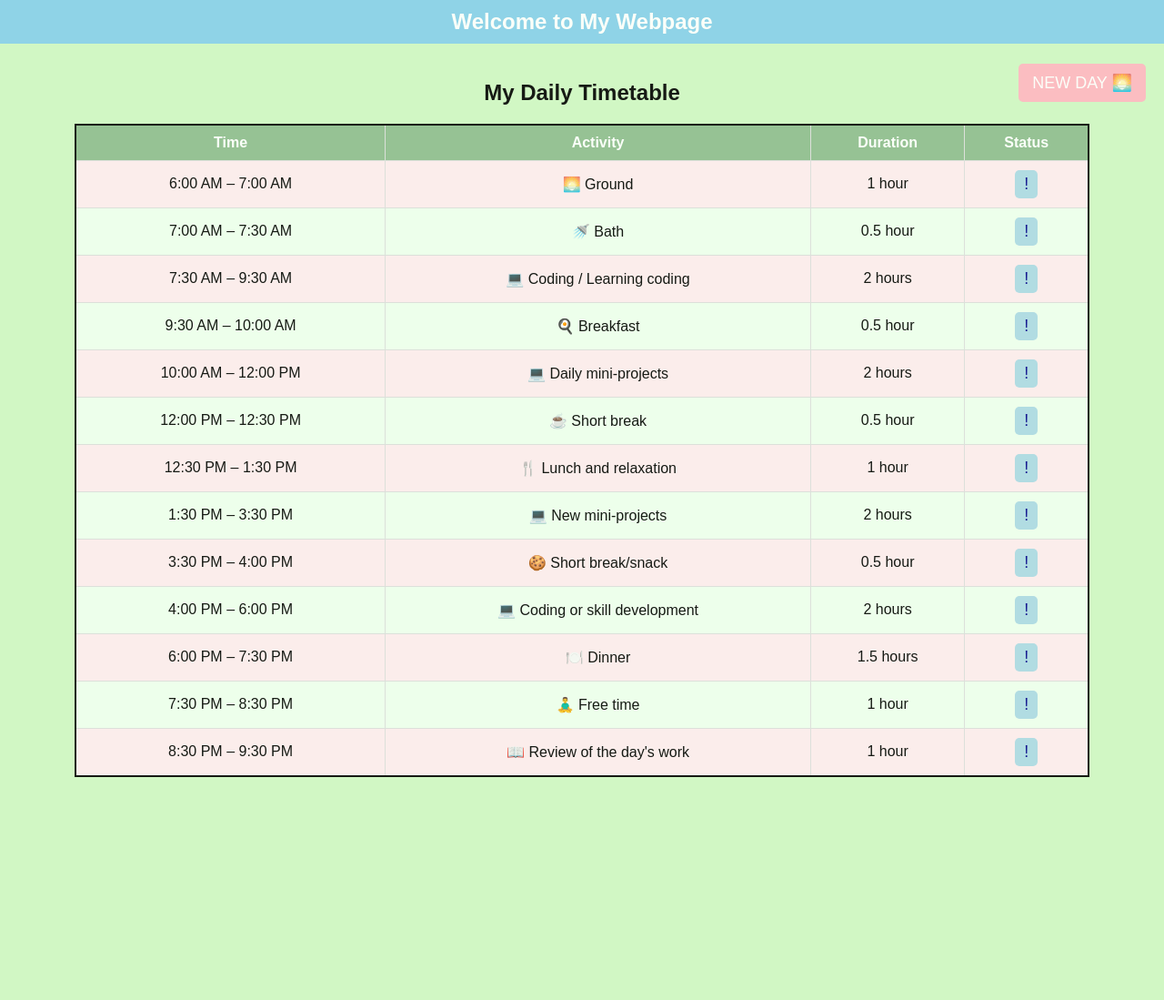
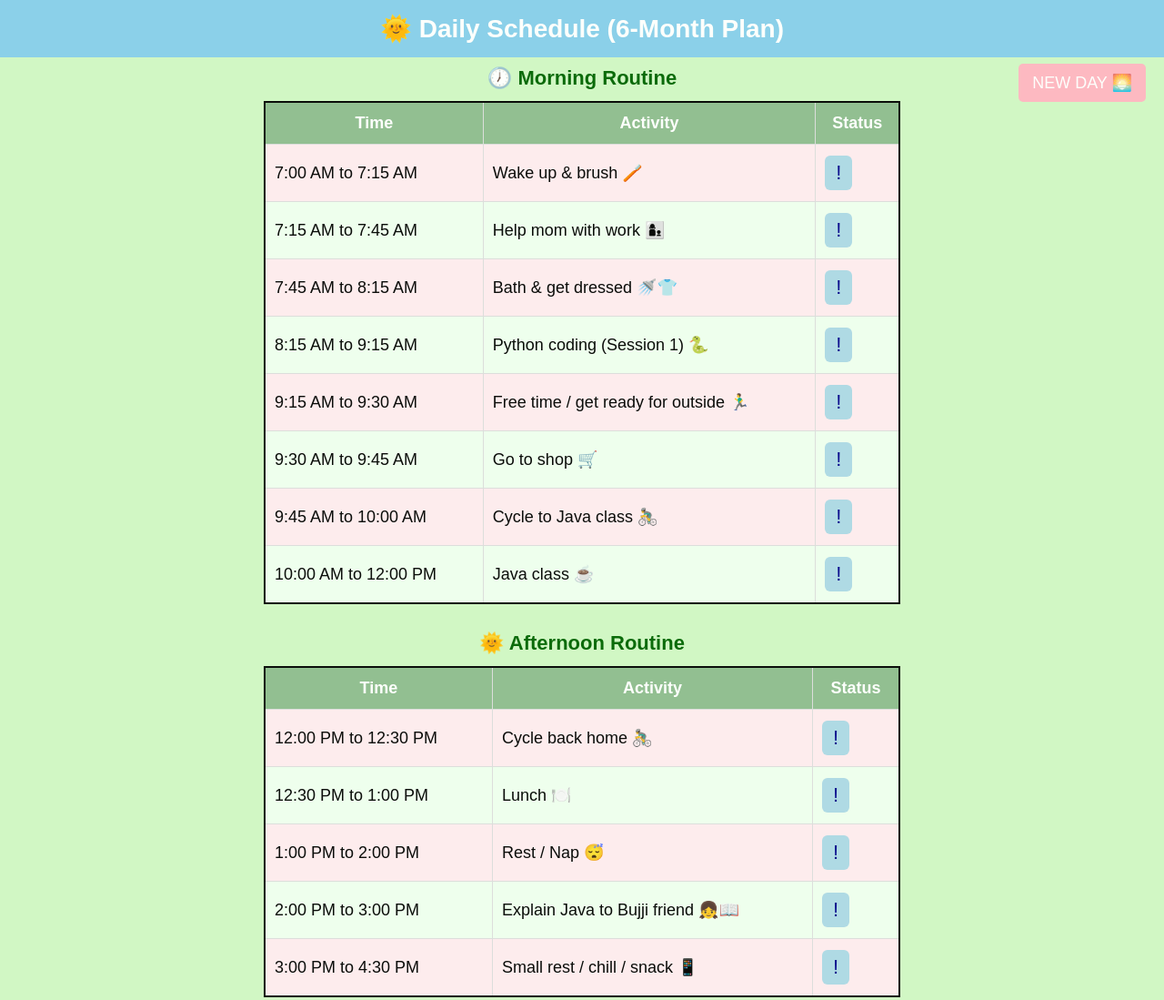
Before and after one commit to Kira-codebook2/my-schedule, a plain HTML site: page schedule.html in a window 1280 px wide. Shown: the top 1099 px of the page at 91% size. Before the commit the page ends 894 px from the top, so only its background shows below. Drawn offline with Linux system fonts and the light colour scheme.

Commit message:
Update schedule.html

```diff
--- a/schedule.html
+++ b/schedule.html
@@ -1,75 +1,78 @@
 <!DOCTYPE html>
 <html lang="en">
 <head>
-    <meta charset="UTF-8">
-    <meta name="viewport" content="width=device-width, initial-scale=1.0">
-    <title>My Webpage with Timetable</title>
+<meta charset="UTF-8" />
+<meta name="viewport" content="width=device-width, initial-scale=1" />
+<title>🌞 Daily Schedule (6-Month Plan)</title>
 <style>
     body {
         font-family: Arial, sans-serif;
-            margin: 0;
-            padding: 0;
-            text-align: center;
-            background-color: #d1f7c4; /* Light green background */
+        margin: 0; padding: 0;
+        background-color: #d1f7c4;
         background-image: url('file:///mnt/data/192306.jpg');
         background-size: cover;
         background-position: center;
         background-attachment: fixed;
-            opacity: 0.9;
+        opacity: 0.95;
+        text-align: center;
     }
     header {
-            background-color: #87ceeb; /* Light blue */
+        background-color: #87ceeb;
         color: white;
-            padding: 10px 0;
-            font-size: 24px;
         font-weight: bold;
+        font-size: 28px;
+        padding: 15px 0;
+        margin-bottom: 10px;
     }
-        section {
-            padding: 20px;
+    h2 {
+        color: #006400;
     }
     table {
-            margin: 20px auto;
+        margin: 0 auto 30px auto;
         border-collapse: collapse;
         width: 90%;
-            background-color: #ffebf0; /* Light pink */
+        max-width: 700px;
+        background-color: #ffebf0;
         border: 2px solid #000;
     }
     th, td {
         border: 1px solid #ddd;
-            padding: 10px;
+        padding: 12px 10px;
+        font-size: 18px;
+        vertical-align: middle;
+        text-align: left;
+    }
+    th {
+        background-color: #8fbc8f;
+        color: white;
         text-align: center;
     }
-        th {
-            background-color: #8fbc8f; /* Muted green */
-            color: white;
-        }
     tr:nth-child(even) {
-            background-color: #f0fff0; /* Light pastel green */
+        background-color: #f0fff0;
     }
     tr:hover {
-            background-color: #e6ffe6; /* Slightly darker pastel green */
+        background-color: #e6ffe6;
     }
     .task-status {
         cursor: pointer;
-            padding: 5px 10px;
-            border-radius: 5px;
-            font-size: 18px;
+        font-size: 22px;
+        border-radius: 6px;
+        padding: 6px 12px;
         border: none;
-            background-color: #add8e6; /* Light blue */
+        background-color: #add8e6;
+        color: #00008b;
+        transition: background-color 0.3s, color 0.3s;
+        user-select: none;
     }
     .task-status.completed {
-            background-color: #90ee90; /* Light green */
-            color: #006400; /* Dark green */
-        }
-        .task-status.not-completed {
-            background-color: #add8e6; /* Light blue */
-            color: #00008b; /* Dark blue */
+        background-color: #90ee90;
+        color: #006400;
     }
     #reset-button {
         position: fixed;
         top: 70px;
         right: 20px;
-            background-color: #ffb6c1; /* Light pink */
+        background-color: #ffb6c1;
         color: white;
         padding: 10px 15px;
         border: none;
@@ -77,104 +80,138 @@
         cursor: pointer;
         border-radius: 5px;
         z-index: 1000;
+        transition: background-color 0.3s;
     }
     #reset-button:hover {
-            background-color: #ff69b4; /* Hot pink */
+        background-color: #ff69b4;
+    }
+    caption {
+        font-size: 22px;
+        font-weight: bold;
+        margin-bottom: 12px;
+        color: #006400;
     }
 </style>
 </head>
 <body>
-    <header>Welcome to My Webpage</header>
+
+<header>🌞 Daily Schedule (6-Month Plan)</header>
 <button id="reset-button">NEW DAY 🌅</button>
+
 <section>
-        <h2>My Daily Timetable</h2>
     <table>
+        <caption>🕖 Morning Routine</caption>
         <thead>
-                <tr>
-                    <th>Time</th>
-                    <th>Activity</th>
-                    <th>Duration</th>
-                    <th>Status</th>
-                </tr>
+            <tr><th>Time</th><th>Activity</th><th>Status</th></tr>
         </thead>
         <tbody>
             <tr>
-                    <td>6:00 AM – 7:00 AM</td>
-                    <td>🌅 Ground</td>
-                    <td>1 hour</td>
-                    <td><button class="task-status not-completed" data-task="task1">!</button></td>
+                <td>7:00 AM to 7:15 AM</td>
+                <td>Wake up & brush 🪥</td>
+                <td><button class="task-status not-completed" data-task="morning1">!</button></td>
             </tr>
             <tr>
-                    <td>7:00 AM – 7:30 AM</td>
-                    <td>🚿 Bath</td>
-                    <td>0.5 hour</td>
-                    <td><button class="task-status not-completed" data-task="task2">!</button></td>
+                <td>7:15 AM to 7:45 AM</td>
+                <td>Help mom with work 👩‍👦</td>
+                <td><button class="task-status not-completed" data-task="morning2">!</button></td>
             </tr>
             <tr>
-                    <td>7:30 AM – 9:30 AM</td>
-                    <td>💻 Coding / Learning coding</td>
-                    <td>2 hours</td>
-                    <td><button class="task-status not-completed" data-task="task3">!</button></td>
+                <td>7:45 AM to 8:15 AM</td>
+                <td>Bath & get dressed 🚿👕</td>
+                <td><button class="task-status not-completed" data-task="morning3">!</button></td>
             </tr>
             <tr>
-                    <td>9:30 AM – 10:00 AM</td>
-                    <td>🍳 Breakfast</td>
-                    <td>0.5 hour</td>
-                    <td><button class="task-status not-completed" data-task="task4">!</button></td>
+                <td>8:15 AM to 9:15 AM</td>
+                <td>Python coding (Session 1) 🐍</td>
+                <td><button class="task-status not-completed" data-task="morning4">!</button></td>
             </tr>
             <tr>
-                    <td>10:00 AM – 12:00 PM</td>
-                    <td>💻 Daily mini-projects</td>
-                    <td>2 hours</td>
-                    <td><button class="task-status not-completed" data-task="task5">!</button></td>
+                <td>9:15 AM to 9:30 AM</td>
+                <td>Free time / get ready for outside 🏃‍♂️</td>
+                <td><button class="task-status not-completed" data-task="morning5">!</button></td>
             </tr>
             <tr>
-                    <td>12:00 PM – 12:30 PM</td>
-                    <td>☕ Short break</td>
-                    <td>0.5 hour</td>
-                    <td><button class="task-status not-completed" data-task="task6">!</button></td>
+                <td>9:30 AM to 9:45 AM</td>
+                <td>Go to shop 🛒</td>
+                <td><button class="task-status not-completed" data-task="morning6">!</button></td>
             </tr>
             <tr>
-                    <td>12:30 PM – 1:30 PM</td>
-                    <td>🍴 Lunch and relaxation</td>
-                    <td>1 hour</td>
-                    <td><button class="task-status not-completed" data-task="task7">!</button></td>
+                <td>9:45 AM to 10:00 AM</td>
+                <td>Cycle to Java class 🚴‍♂️</td>
+                <td><button class="task-status not-completed" data-task="morning7">!</button></td>
             </tr>
             <tr>
-                    <td>1:30 PM – 3:30 PM</td>
-                    <td>💻 New mini-projects</td>
-                    <td>2 hours</td>
-                    <td><button class="task-status not-completed" data-task="task8">!</button></td>
+                <td>10:00 AM to 12:00 PM</td>
+                <td>Java class ☕</td>
+                <td><button class="task-status not-completed" data-task="morning8">!</button></td>
+            </tr>
+        </tbody>
+    </table>
+
+    <table>
+        <caption>🌞 Afternoon Routine</caption>
+        <thead>
+            <tr><th>Time</th><th>Activity</th><th>Status</th></tr>
+        </thead>
+        <tbody>
+            <tr>
+                <td>12:00 PM to 12:30 PM</td>
+                <td>Cycle back home 🚴‍♂️</td>
+                <td><button class="task-status not-completed" data-task="afternoon1">!</button></td>
             </tr>
             <tr>
-                    <td>3:30 PM – 4:00 PM</td>
-                    <td>🍪 Short break/snack</td>
-                    <td>0.5 hour</td>
-                    <td><button class="task-status not-completed" data-task="task9">!</button></td>
+                <td>12:30 PM to 1:00 PM</td>
+                <td>Lunch 🍽️</td>
+                <td><button class="task-status not-completed" data-task="afternoon2">!</button></td>
             </tr>
             <tr>
-                    <td>4:00 PM – 6:00 PM</td>
-                    <td>💻 Coding or skill development</td>
-                    <td>2 hours</td>
-                    <td><button class="task-status not-completed" data-task="task10">!</button></td>
+                <td>1:00 PM to 2:00 PM</td>
+                <td>Rest / Nap 😴</td>
+                <td><button class="task-status not-completed" data-task="afternoon3">!</button></td>
             </tr>
             <tr>
-                    <td>6:00 PM – 7:30 PM</td>
-                    <td>🍽️ Dinner</td>
-                    <td>1.5 hours</td>
-                    <td><button class="task-status not-completed" data-task="task11">!</button></td>
+                <td>2:00 PM to 3:00 PM</td>
+                <td>Explain Java to Bujji friend 👧📖</td>
+                <td><button class="task-status not-completed" data-task="afternoon4">!</button></td>
             </tr>
             <tr>
-                    <td>7:30 PM – 8:30 PM</td>
-                    <td>🧘‍♂️ Free time</td>
-                    <td>1 hour</td>
-                    <td><button class="task-status not-completed" data-task="task12">!</button></td>
+                <td>3:00 PM to 4:30 PM</td>
+                <td>Small rest / chill / snack 📱</td>
+                <td><button class="task-status not-completed" data-task="afternoon5">!</button></td>
+            </tr>
+        </tbody>
+    </table>
+
+    <table>
+        <caption>🌇 Evening Routine</caption>
+        <thead>
+            <tr><th>Time</th><th>Activity</th><th>Status</th></tr>
+        </thead>
+        <tbody>
+            <tr>
+                <td>5:00 PM to 5:45 PM</td>
+                <td>Fill water + water plants 💧🪴</td>
+                <td><button class="task-status not-completed" data-task="evening1">!</button></td>
             </tr>
             <tr>
-                    <td>8:30 PM – 9:30 PM</td>
-                    <td>📖 Review of the day's work</td>
-                    <td>1 hour</td>
-                    <td><button class="task-status not-completed" data-task="task13">!</button></td>
+                <td>5:45 PM to 6:30 PM</td>
+                <td>Bath + Dinner 🛁🍛</td>
+                <td><button class="task-status not-completed" data-task="evening2">!</button></td>
+            </tr>
+            <tr>
+                <td>7:00 PM to 9:30 PM</td>
+                <td>Python coding (Session 2) 🐍🔥</td>
+                <td><button class="task-status not-completed" data-task="evening3">!</button></td>
+            </tr>
+            <tr>
+                <td>9:30 PM to 9:45 PM</td>
+                <td>Movie / fun time 🎬😏</td>
+                <td><button class="task-status not-completed" data-task="evening4">!</button></td>
+            </tr>
+            <tr>
+                <td>10:00 PM</td>
+                <td>Sleep 💤</td>
+                <td><button class="task-status not-completed" data-task="evening5">!</button></td>
             </tr>
         </tbody>
     </table>
@@ -182,10 +219,8 @@
 
 <script>
 document.addEventListener('DOMContentLoaded', () => {
-            // Get all task status buttons
     const buttons = document.querySelectorAll('.task-status');
 
-            // Function to update the button text and class based on stored status
     function updateTaskStatus() {
         buttons.forEach(button => {
             const taskId = button.getAttribute('data-task');
@@ -202,10 +237,8 @@
         });
     }
 
-            // Set the initial task status on page load
     updateTaskStatus();
 
-            // Add click event to toggle status
     buttons.forEach(button => {
         button.addEventListener('click', () => {
             const taskId = button.getAttribute('data-task');
@@ -223,7 +256,6 @@
         });
     });
 
-            // Reset button functionality
     document.getElementById('reset-button').addEventListener('click', () => {
         buttons.forEach(button => {
             button.classList.remove('completed');
@@ -235,5 +267,6 @@
     });
 });
 </script>
+
 </body>
 </html>
```
Lines whose indentation alone changed are shown as unchanged.
